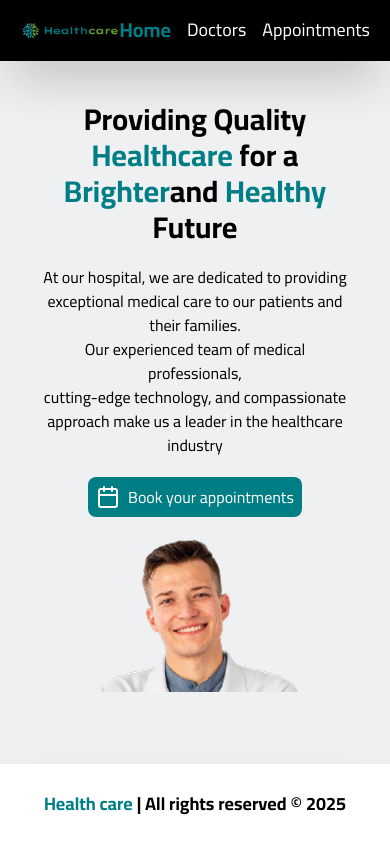
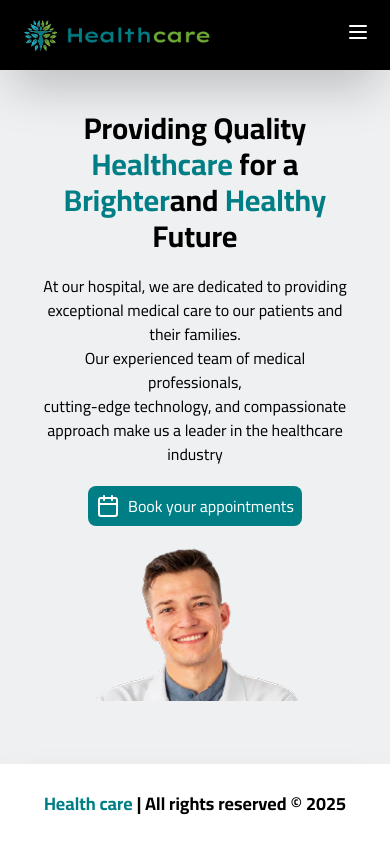
Before and after one commit to omargamal510/HealthCare, a React (Vite) app: page / in a window 390 px wide. Built offline with nearby package versions, Linux system fonts and the light colour scheme.

Commit message:
[MODIFY] Navbar to be responsive

```diff
--- a/src/App.tsx
+++ b/src/App.tsx
@@ -1,5 +1,7 @@
 import { Link, NavLink, Outlet } from "react-router-dom";
 import Footer from "./components/Footer/Footer.tsx";
+import { Menu } from "lucide-react";
+import { useState } from "react";
 
 export default function App() {
   const navLinks = [
@@ -17,15 +19,17 @@ export default function App() {
     },
   ];
 
+  const [menuStatus, setMenuStatus] = useState<boolean>(false);
+
   return (
     <div className="min-h-screen bg-primary-gray relative pb-20">
       {/* Navigation */}
-      <nav className=" text-black p-4 shadow-2xl flex items-center justify-between px-5 bg-black">
+      <nav className="relative text-black p-4 shadow-2xl flex items-center justify-between px-5 bg-black">
         <Link to={"/"} className="text-3xl font-bold">
           <img src="/nav-icon.png" className="w-48" />
         </Link>
 
-        <ul className="flex space-x-4 text-lg">
+        <ul className="hidden lg:flex space-x-4 text-lg">
           {navLinks.map((e) => (
             <li>
               <NavLink
@@ -41,7 +45,38 @@ export default function App() {
             </li>
           ))}
         </ul>
+
+        <div className="text-white">
+          <button
+            onClick={() => setMenuStatus((p) => !p)}
+            className="cursor-pointer"
+          >
+            <Menu />
+          </button>
+
+          <ul
+            className={`${
+              menuStatus ? "block" : "hidden"
+            } bg-white z-20  absolute left-0 right-0 top-[70px] shadow-2xl  text-black space-x-4 text-lg`}
+          >
+            {navLinks.map((e) => (
+              <li className="w-full ">
+                <NavLink
+                  to={e.href}
+                  className={({ isActive }) =>
+                    isActive
+                      ? "bg-primary-cyan px-5 w-full block font-bold text-xl"
+                      : "text-black w-full px-5"
+                  }
+                >
+                  {e.name}
+                </NavLink>
+              </li>
+            ))}
+          </ul>
+        </div>
       </nav>
+
       {/* Routes */}
       <main className="p-10">
         <Outlet />
```
